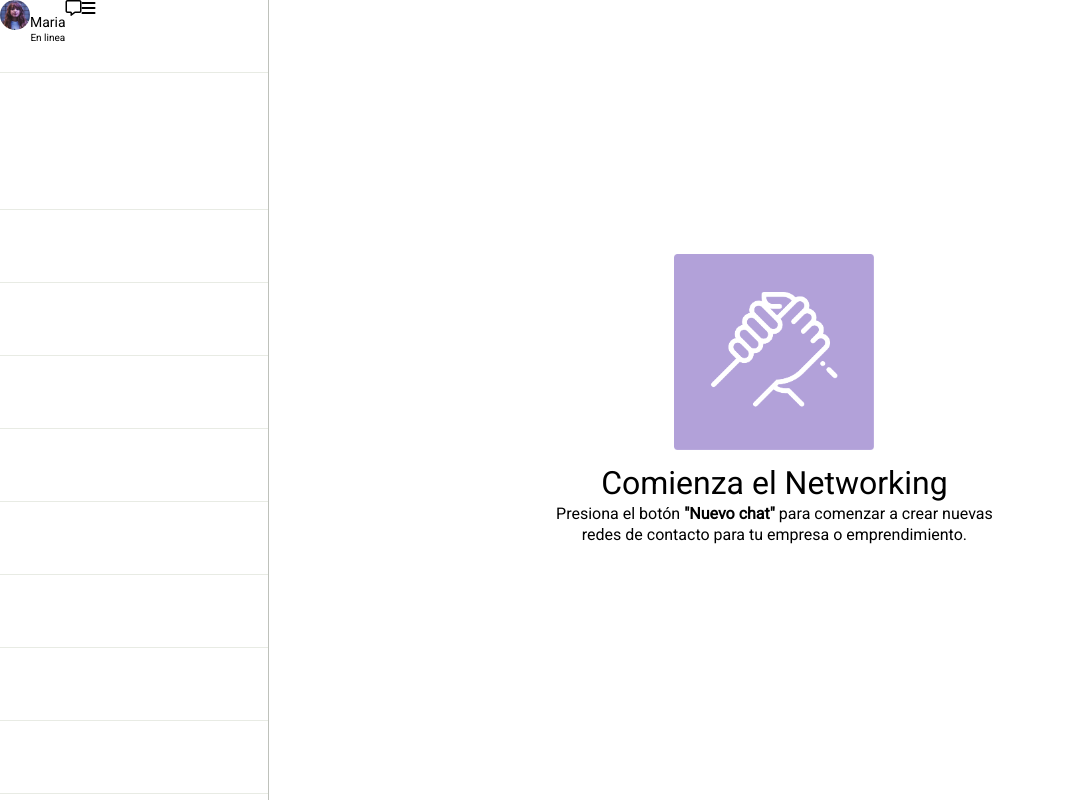
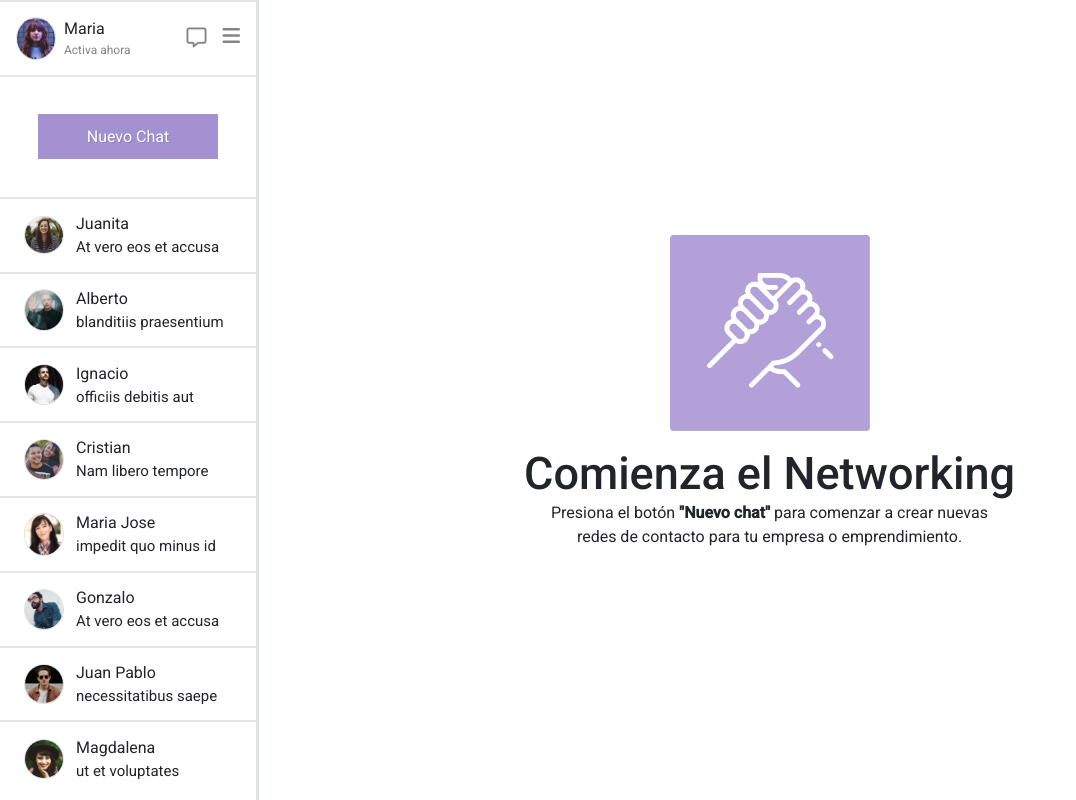
Before and after one commit to Nandem1/desafio-1-mensajeria, a plain HTML site: page index.html in a window 1280 px wide. Shown: the whole page, without its empty margins (0-1076 px from the left). Drawn offline with nearby package versions, Linux system fonts and the light colour scheme.

Commit message:
added bootstrap and finished

```diff
--- a/assets/css/style.css
+++ b/assets/css/style.css
@@ -1,97 +1,63 @@
 body {
-    margin: 0;
-    padding: 0;
     font-family: 'Roboto', sans-serif;
 }
 
-.container {
-    display: flex;
+h3 {
+    font-size: 45px;;
 }
 
-.menuizq {
+.menu-izquierda {
     width: 20%;
-    display: flex;
-    flex-direction: column;
-    justify-content: center;
-    vertical-align: center;
-    text-align: center;
-    flex-grow: 1;
 }
 
-.boxesizq {
-    border-right: 1px;
-    border-right-style: solid;
-    border-color: #BEC1BB;
-    min-height: 100vh;
+.menu-derecha {
+    width: 80%;
+}
+
+.left-sections-big {
+    min-height: calc(100vh - 85vh);
+    border-top: 2px solid #e6e6e6;
+}
+
+.left-sections {
+    min-height: calc(100vh - 100vh);
+    border-top: 2px solid #e6e6e6;
 }
 
 .box1 {
-    border-bottom: 1px;
-    border-bottom-style: solid;
-    border-color: #E8EBE4;
-    height: 9%;
-    display: flex;
+    height: 9.1vh;
 }
 
-.box2 {
-    border-bottom: 1px;
-    border-bottom-style: solid;
-    border-color: #E8EBE4;
-    height: 17%;
+.botonpamalo {
+    height: 15vh;
 }
 
-.menuder {
-    width: 79%;
-    display: flex;
-    align-items: center;
-    justify-content: center;
+small {
+    font-size: 12px;
 }
 
-.boxmender {
-    text-align: center;
+.gris {
+    color: #828485;
 }
 
-.boxmender h1 {
-    margin: 2px;
-    margin-top: 10px;
-    font-weight: normal;
+span {
+    font-size: 16px;
 }
 
-.boxmender p {
-    display: block;
-    margin: 2px;
+.nochat {
+    font-size: 15px;
+    font-weight: 400;
 }
 
-.contentbox1 {
-    display: flex;
-    height: 100%;
+.boton {
+    background-color: #A491D2;
+    width: 180px;
+    height: 45px;
+    color: white;
+    text-shadow: 1px 1px #0000001f;
+    border: none;
 }
 
-.contentbox1 span {
-    font-size: 14px;
-    flex-direction: column;
-    margin: 0;
-    padding: 0;
+.boton:hover {
+    background-color: #CDC3E6;
 }
-
-.iconsbox1 {
-    display: flex;
-}
-
-.contentbox1 .text h3 {
-    font-weight: 400;
-    font-size: 14px;
-    margin-bottom: 2px;
-}
-
-.contentbox1 .text p {
-    font-size: 10px;
-    font-weight: 300;
-    margin-top: 0;
-}
-
-.contentbox1 img {
-    width: 30px;
-    height: 30px;
-    border-radius: 100%;
-}
--- a/index.html
+++ b/index.html
@@ -7,64 +7,136 @@
     <meta name="viewport" content="width=device-width, initial-scale=1.0">
     <link rel="preconnect" href="https://fonts.googleapis.com">
     <link rel="preconnect" href="https://fonts.gstatic.com" crossorigin>
-    <link href="https://fonts.googleapis.com/css2?family=Roboto&display=swap" rel="stylesheet">
+    <link href="https://fonts.googleapis.com/css2?family=Roboto:wght@400;500&display=swap" rel="stylesheet">
     <script src="https://kit.fontawesome.com/e47cce1f71.js" crossorigin="anonymous"></script>
+    <!-- CSS only -->
+    <link href="https://cdn.jsdelivr.net/npm/bootstrap@5.2.2/dist/css/bootstrap.min.css" rel="stylesheet"
+        integrity="sha384-Zenh87qX5JnK2Jl0vWa8Ck2rdkQ2Bzep5IDxbcnCeuOxjzrPF/et3URy9Bv1WTRi" crossorigin="anonymous">
     <link rel="stylesheet" href="assets/css/style.css">
     <title>Desafio 1 - Sistema de Mensajeria</title>
 </head>
 
 <body>
-    <div class="container">
-        <div class="menuizq">
-            <div class="boxesizq">
-                <div class="box1">
-                    <div class="contentbox1">
-                        <img src="assets/img/maria.jpg" alt="">
-                        <div class="text">
-                            <h3>Maria</h3>
-                            <p>En linea</p>
+    <div class="flex-container d-flex vh-100">
+        <div class="flex-item menu-izquierda h-100">
+            <div class="flex-container d-flex flex-column">
+                <div class="flex-item left-sections">
+                    <div class="flex-container box1 d-flex justify-content-around align-items-center">
+                        <div class="flex-item d-flex me-4">
+                            <img src="assets/img/maria.jpg" alt="" width="40px"
+                                class="rounded-circle d-block me-2 border">
+                            <div class="d-inline">
+                                <span>Maria</span>
+                                <small class="d-block gris">Activa ahora</small>
+                            </div>
                         </div>
-                        <div class="iconsbox1">
-                            <i class="fa-regular fa-message"></i>
-                            <i class="fa-solid fa-bars"></i>
+                        <div class="flex-item fs-5 d-flex align-items-center">
+                            <i class="fa-regular fa-message me-3 gris"></i>
+                            <i class="fa-solid fa-bars mb-1 gris"></i>
                         </div>
                     </div>
                 </div>
-                <div class="box2">
-
+                <div class="flex-item left-sections-big">
+                    <div
+                        class="flex-container d-flex justify-content-center align-items-center align-self-center botonpamalo">
+                        <div class="flex-item">
+                            <button type="button" class="boton">Nuevo Chat</button>
+                        </div>
+                    </div>
                 </div>
-                <div class="box1">
-
+                <div class="flex-item left-sections">
+                    <div class="flex-item d-flex box1 align-items-center ms-4">
+                        <img src="assets/img/juanita.jpg" alt="" width="40px"
+                            class="rounded-circle d-block me-2 border">
+                        <div class="d-inline ms-1">
+                            <span>Juanita</span>
+                            <small class="d-block nochat">At vero eos et accusa
+                            </small>
+                        </div>
+                    </div>
                 </div>
-                <div class="box1">
-
+                <div class="flex-item left-sections">
+                    <div class="flex-item d-flex box1 align-items-center ms-4">
+                        <img src="assets/img/alberto.jpg" alt="" width="40px"
+                            class="rounded-circle d-block me-2 border">
+                        <div class="d-inline ms-1">
+                            <span>Alberto</span>
+                            <small class="d-block nochat">blanditiis praesentium</small>
+                        </div>
+                    </div>
                 </div>
-                <div class="box1">
-
+                <div class="flex-item left-sections">
+                    <div class="flex-item d-flex box1 align-items-center ms-4">
+                        <img src="assets/img/ignacio.jpg" alt="" width="40px"
+                            class="rounded-circle d-block me-2 border">
+                        <div class="d-inline ms-1">
+                            <span>Ignacio</span>
+                            <small class="d-block nochat">officiis debitis aut</small>
+                        </div>
+                    </div>
                 </div>
-                <div class="box1">
-
+                <div class="flex-item left-sections">
+                    <div class="flex-item d-flex box1 align-items-center ms-4">
+                        <img src="assets/img/cristian.jpg" alt="" width="40px"
+                            class="rounded-circle d-block me-2 border">
+                        <div class="d-inline ms-1">
+                            <span>Cristian</span>
+                            <small class="d-block nochat">Nam libero tempore</small>
+                        </div>
+                    </div>
                 </div>
-                <div class="box1">
-
+                <div class="flex-item left-sections">
+                    <div class="flex-item d-flex box1 align-items-center ms-4">
+                        <img src="assets/img/mariajose.jpg" alt="" width="40px"
+                            class="rounded-circle d-block me-2 border">
+                        <div class="d-inline ms-1">
+                            <span>Maria Jose</span>
+                            <small class="d-block nochat"> impedit quo minus id</small>
+                        </div>
+                    </div>
                 </div>
-                <div class="box1">
-
+                <div class="flex-item left-sections">
+                    <div class="flex-item d-flex box1 align-items-center ms-4">
+                        <img src="assets/img/gonzalo.jpg" alt="" width="40px"
+                            class="rounded-circle d-block me-2 border">
+                        <div class="d-inline ms-1">
+                            <span>Gonzalo</span>
+                            <small class="d-block nochat">At vero eos et accusa</small>
+                        </div>
+                    </div>
                 </div>
-                <div class="box1">
-
+                <div class="flex-item left-sections">
+                    <div class="flex-item d-flex box1 align-items-center ms-4">
+                        <img src="assets/img/juanpablo.jpg" alt="" width="40px"
+                            class="rounded-circle d-block me-2 border">
+                        <div class="d-inline ms-1">
+                            <span>Juan Pablo</span>
+                            <small class="d-block nochat">necessitatibus saepe</small>
+                        </div>
+                    </div>
                 </div>
-                <div class="box1">
-
+                <div class="flex-item left-sections">
+                    <div class="flex-item d-flex box1 align-items-center ms-4">
+                        <img src="assets/img/magdalena.jpg" alt="" width="40px"
+                            class="rounded-circle d-block me-2 border">
+                        <div class="d-inline ms-1">
+                            <span>Magdalena</span>
+                            <small class="d-block nochat">ut et voluptates</small>
+                        </div>
+                    </div>
                 </div>
             </div>
         </div>
-        <div class="menuder">
-            <div class="boxmender">
-                <img src="assets/img/hand.png" alt="" width="200px">
-                <h1>Comienza el Networking</h1>
-                <p>Presiona el botón <strong>"Nuevo chat"</strong> para comenzar a crear nuevas</p>
-                <p>redes de contacto para tu empresa o emprendimiento.</p>
+        <div class="flex-item menu-derecha h-100 border-start border-3">
+            <div class="flex-container d-flex flex-column vh-100 justify-content-center align-items-center">
+                <div class="flex-item">
+                    <img src="assets/img/hand.png" alt="" width="200px">
+                </div>
+                <div class="flex-item text-center">
+                    <h3 class="mt-3 mb-0">Comienza el Networking</h3>
+                    <p class="my-0">Presiona el botón <strong>"Nuevo chat"</strong> para comenzar a crear nuevas</p>
+                    <p>redes de contacto para tu empresa o emprendimiento.</p>
+                </div>
             </div>
         </div>
     </div>
```
Also changed, not shown: assets/img/alberto.jpg (renamed from assets/img/Screen Shot 2018-11-28 at 15.32.16.jpg), assets/img/cristian.jpg (renamed from assets/img/Screen Shot 2018-11-28 at 15.28.30.jpg), assets/img/gonzalo.jpg (renamed from assets/img/Screen Shot 2018-11-28 at 15.31.09.jpg), assets/img/ignacio.jpg (renamed from assets/img/Screen Shot 2018-11-28 at 15.30.34.jpg), assets/img/juanita.jpg (renamed from assets/img/Screen Shot 2018-11-28 at 15.27.14.jpg), assets/img/juanpablo.jpg (renamed from assets/img/Screen Shot 2018-11-28 at 15.30.54.jpg), assets/img/magdalena.jpg (renamed from assets/img/Screen Shot 2018-11-28 at 15.28.04.jpg), assets/img/mariajose.jpg (renamed from assets/img/Screen Shot 2018-11-28 at 15.32.44.jpg).
